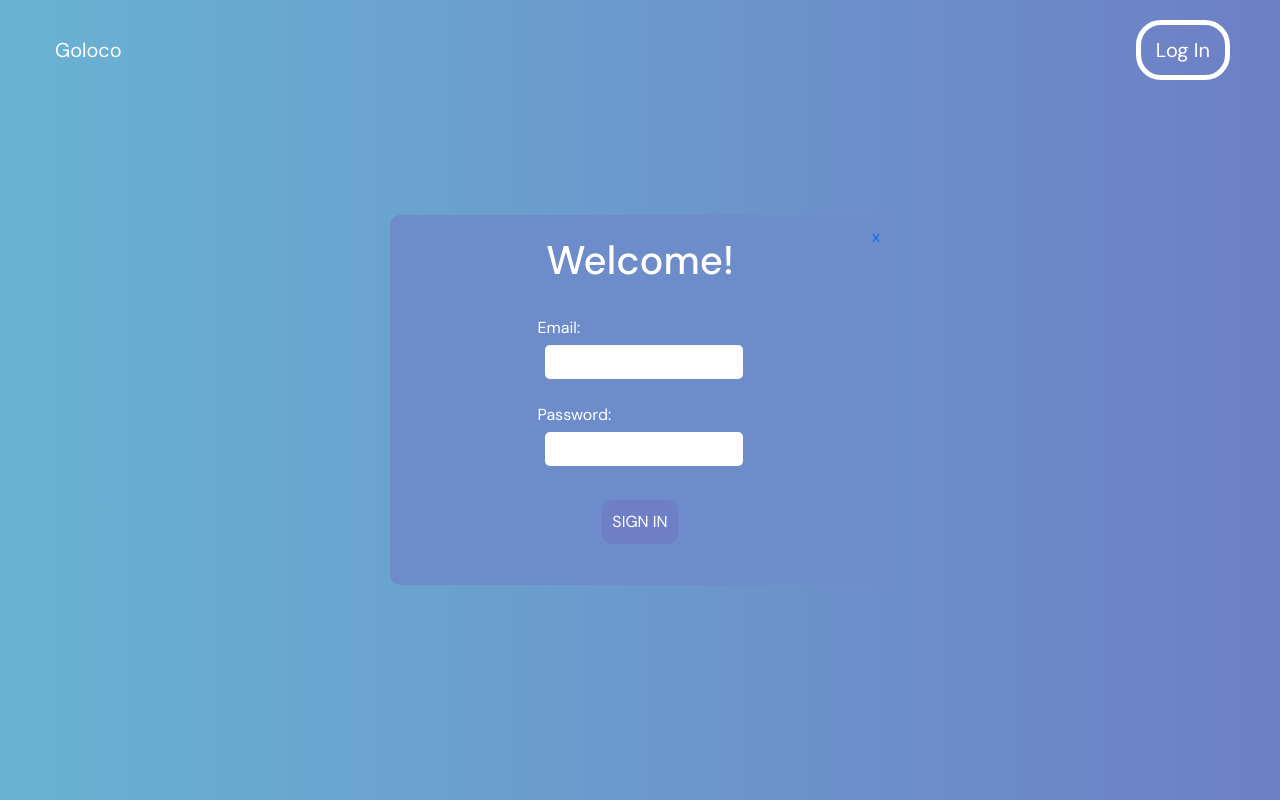
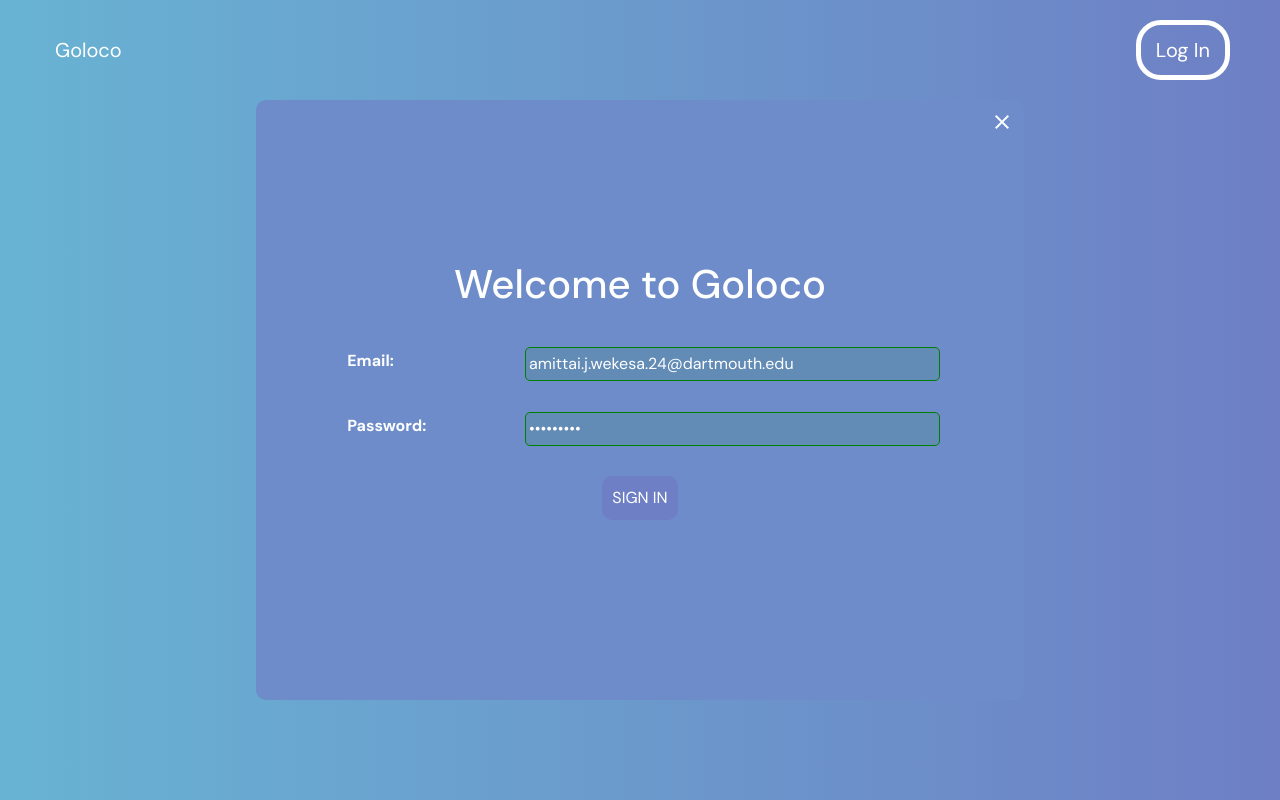
Before and after one commit to siavava/networking-platform, a React (Vite) app: page /login in a window 1280 px wide. Built offline with nearby package versions, Linux system fonts and the light colour scheme; a web font is replaced by a local one.

Commit message:
login verification

```diff
--- a/src/components/login.jsx
+++ b/src/components/login.jsx
@@ -5,11 +5,37 @@
 
 import { signin } from '../store/actions';
 
+import '../signup.style.scss';
+import { validateEmail, validatePassword } from '../modules/validate';
+import AuthErrorModal from './auth-error-modal';
+
 export default function LogIn() {
   const dispatch = useDispatch();
   const navigate = useNavigate();
-  const [email, setEmail] = useState('');
-  const [password, setPassword] = useState('');
+  const [email, setEmail] = useState('amittai.j.wekesa.24@dartmouth.edu');
+  const [password, setPassword] = useState('kJDXDYk*3');
+  const [showError, setShowError] = useState(false);
+  const [errorCode, setErrorCode] = useState(0);
+
+  /**
+   * Validate email
+   * @returns {boolean}
+   */
+  const validEmail = () => validateEmail(email);
+
+  /**
+   * Validate password
+   * @returns {boolean}
+   */
+  const validPassword = () => validatePassword(password);
+
+  const showErrorModal = () => {
+    setShowError(true);
+  };
+
+  const closeErrorModal = () => {
+    setShowError(false);
+  };
 
   useEffect(() => {
     if (localStorage.getItem('token')) {
@@ -18,31 +44,70 @@
   }, []);
 
   const handleSubmit = () => {
-    const validate = () => email !== '' && password !== '';
-
+    const validate = () => (
+      validEmail() && validPassword()
+    );
     if (validate()) {
-      signin({ email, password })(dispatch, navigate);
+      signin({ email, password })(dispatch, navigate).then((response) => {
+        if (response.code === 200) {
+          console.log('Sign in successful');
+        } else {
+          console.log('Sign in failed');
+          console.log(`response: ${response.message}`);
+          try {
+            setErrorCode(response.response.status || 0);
+          } catch (error) {
+            setErrorCode(0);
+          }
+          showErrorModal();
+        }
+      });
+    } else {
+      setErrorCode(999);
+      showErrorModal();
     }
   };
 
   return (
-    <div className="login-modal">
-      <h1>Welcome!</h1>
-      <NavLink to="/" className="close-button">x</NavLink>
-      <br />
+    <div className="signup-modal">
+      <h1>Welcome to Goloco</h1>
+      <NavLink to="/" className="close-button">
+        <i className="material-icons close-icon" id="svg_options">close</i>
+      </NavLink>
+
       <label htmlFor="email">
-        Email:
-        <input id="email" type="text" value={email} onChange={(e) => setEmail(e.target.value)} />
-      </label>
-      <br />
-      <label htmlFor="password">
-        Password:
-        <input id="password" type="text" value={password} onChange={(e) => setPassword(e.target.value)} />
+        <div>Email</div>
+        <input id="email"
+          className={[
+            'verify',
+            validEmail() ? '' : 'error',
+          ].join(' ')}
+          type="text"
+          value={email}
+          onChange={(e) => setEmail(e.target.value)}
+        />
       </label>
 
-      <br />
+      <label htmlFor="password">
+        <div>Password</div>
+        <input id="password"
+          className={[
+            'verify',
+            validPassword() ? '' : 'error',
+          ].join(' ')}
+          type="password"
+          value={password}
+          onChange={(e) => setPassword(e.target.value)}
+        />
+      </label>
       <input id="submit" type="button" value="Sign In" onClick={handleSubmit} />
 
+      { showError && (
+        <AuthErrorModal
+          errorCode={errorCode}
+          closeErrorModal={closeErrorModal}
+        />
+      )}
     </div>
   );
 }
```
